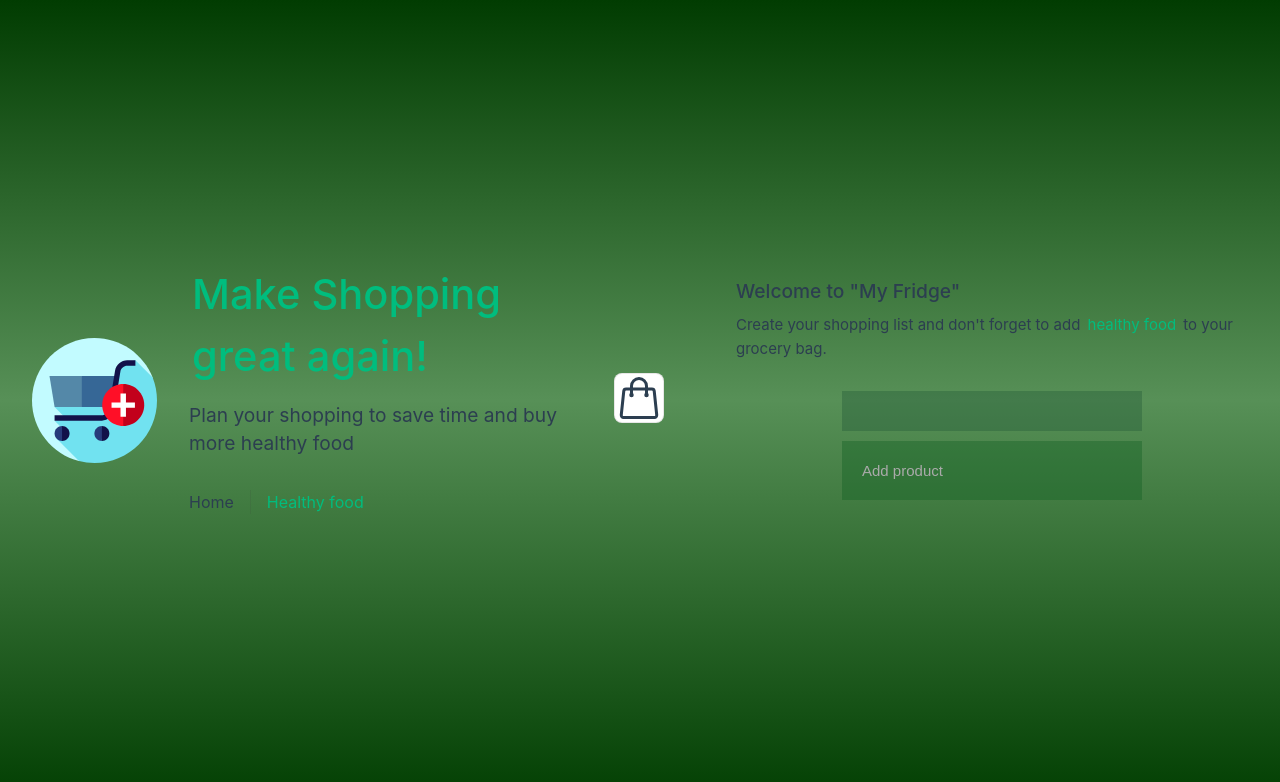
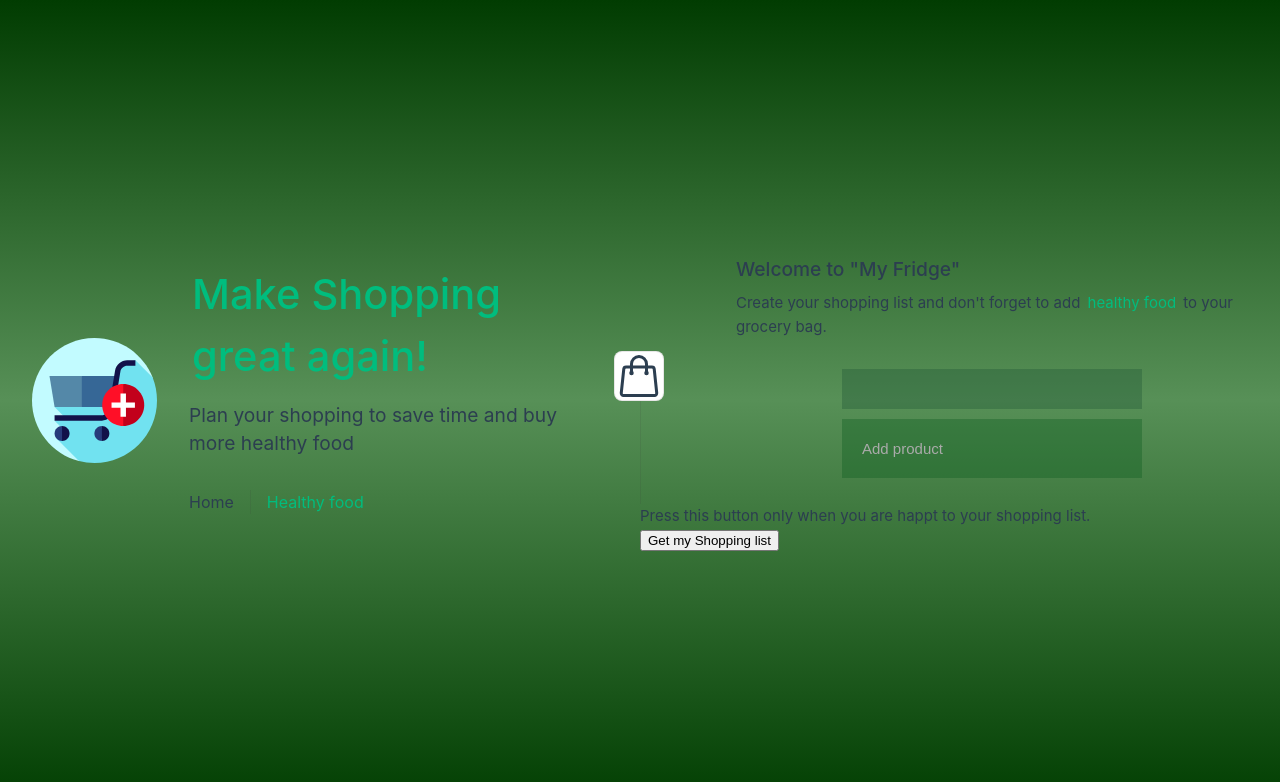
Before and after one commit to MVizba/MyFridge, a Vue app: page / in a window 1280 px wide. Shown: the top 782 px of the page. Built offline with nearby package versions, Linux system fonts and the light colour scheme.

Commit message:
feat: added email capability

```diff
--- a/package.json
+++ b/package.json
@@ -15,6 +15,8 @@
     "format": "prettier --write src/"
   },
   "dependencies": {
+    "@emailjs/browser": "^4.1.0",
+    "emailjs-com": "^3.2.0",
     "vue": "^3.4.15",
     "vue-router": "^4.2.5"
   },
--- /dev/null
+++ b/src/components/SendEmail.vue
@@ -0,0 +1,48 @@
+<template>
+    <button @click="sendEmail(products)" class="btn btn-primary btn-sm">Get my Shopping list</button>
+  </template>
+
+<script lang="ts">
+import { defineComponent } from 'vue';
+import emailjs from '@emailjs/browser';
+
+export default defineComponent({
+  data() {
+    return {
+      searchQuery: '',
+      products: JSON.parse(localStorage.getItem('shoppingLists') || '{}'),
+    };
+  },
+  computed: {
+  },
+
+  methods: {
+sendEmail(products: string | null) {
+    var templateParams = {
+  to_name: 'James',
+  from_name: 'JBoames',
+  to_email: 'marius.viz@gmail.com',
+  message: products,
+};
+
+
+      emailjs
+        .send('service_dv6nmor', 'template_hcoyu0o', templateParams, {
+          publicKey: '8v1q8dNG7qmy4iByC',
+        })
+        .then(
+          () => {
+            console.log('SUCCESS!');
+          },
+          (error) => {
+            console.log('FAILED...', error.text);
+          },
+        );
+    },
+
+  },
+});
+</script>
+
+  <style scoped>
+  </style>
--- a/src/components/ShoppingList.vue
+++ b/src/components/ShoppingList.vue
@@ -5,7 +5,6 @@
         <ul>
           <li v-for="(list, index) in lists" :key="index">
             {{ list }}
-            <!-- Use an image tag to display the SVG icon -->
             <img src="./icons/delete.svg" alt="Delete" @click="removeList(index)" />
           </li>
         </ul>
--- a/src/components/TheWelcome.vue
+++ b/src/components/TheWelcome.vue
@@ -2,6 +2,7 @@
 import WelcomeItem from './WelcomeItem.vue'
 import ShoppingIcon from './icons/IconShopping.vue'
 import ShoppingList from './ShoppingList.vue'
+import SendEmail from './SendEmail.vue';
 </script>
 
 <template>
@@ -15,4 +16,6 @@ import ShoppingList from './ShoppingList.vue'
     to your grocery bag.
     <ShoppingList />
   </WelcomeItem>
+  <div>Press this button only when you are happt to your shopping list.</div>
+  <SendEmail />
 </template>
```
Also changed, not shown: 2 other files (tests, documents, lock files or other folders).
